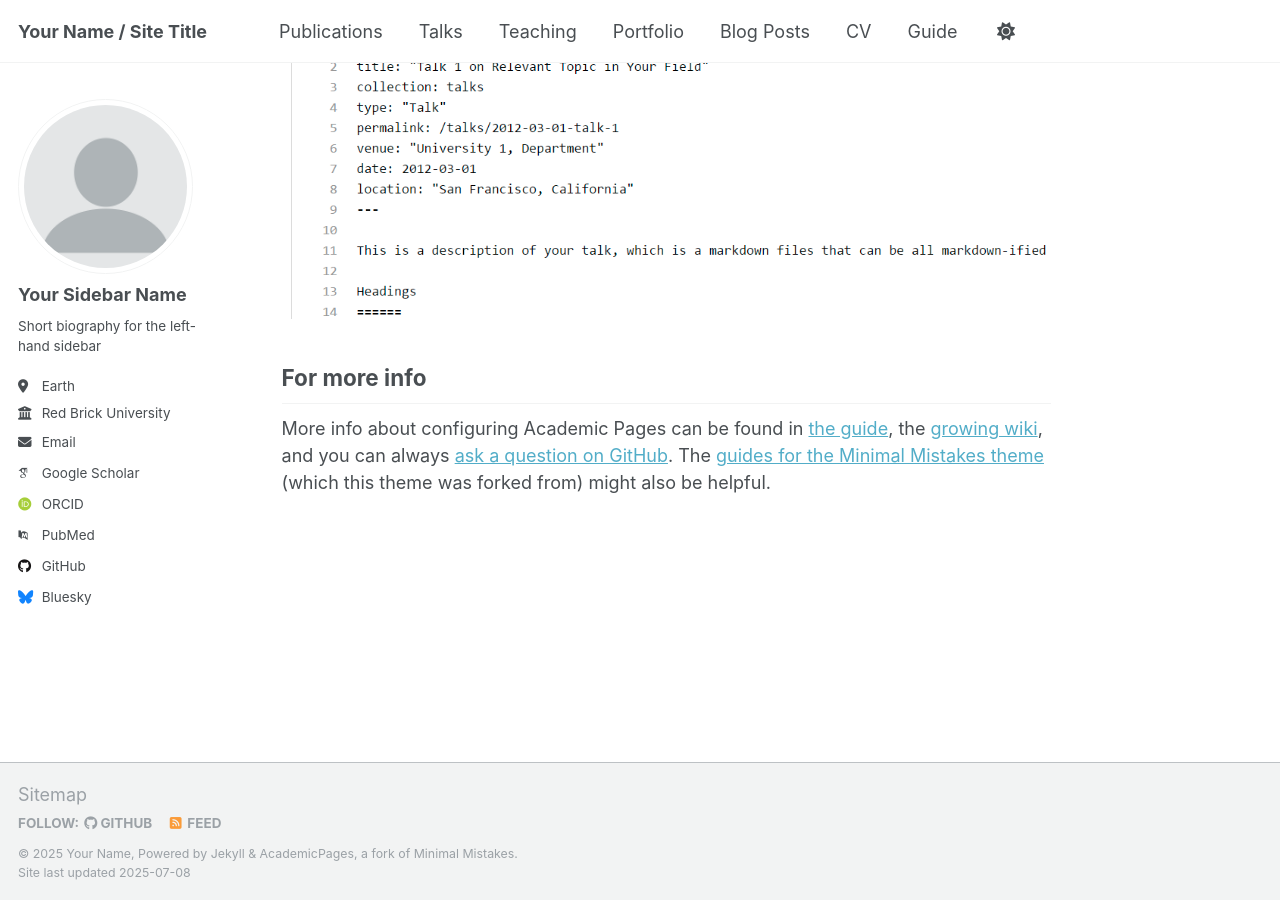
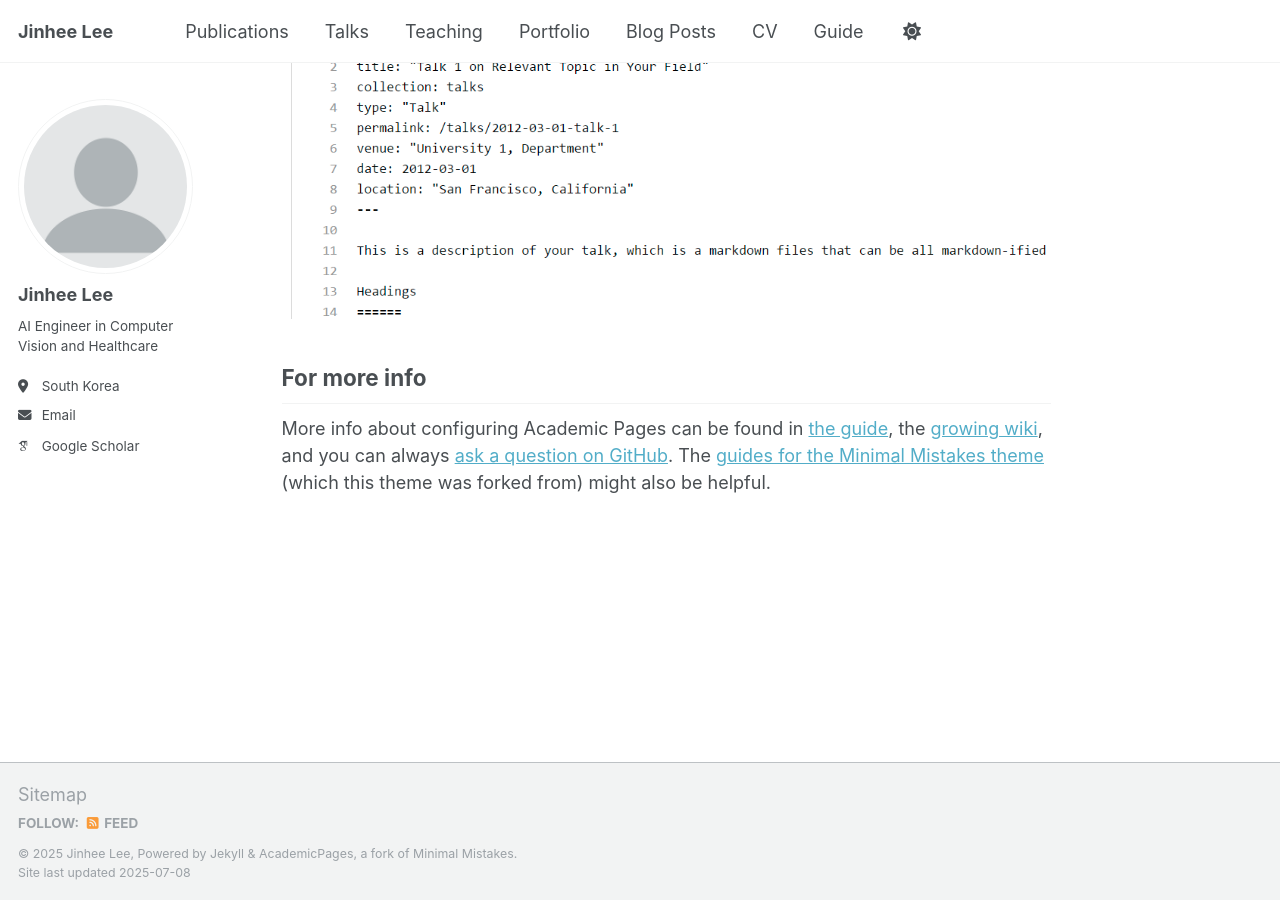
Before and after one commit to jinheeleelv99/jinheeleelv99.github.io, a Jekyll site: the page built from _pages/about.md, in a window 1280 px wide and 900 px high, scrolled down 2880 px. Built offline with Jekyll 4.4.1, drawn with Linux system fonts in a browser that asks for light colours; some web fonts are replaced; a script that is not in the unit is left out.

Commit message:
update _config.yml

```diff
--- a/_config.yml
+++ b/_config.yml
@@ -9,13 +9,13 @@
 # Basic Site Settings
 locale                   : "en-US"
 site_theme               : "default"
-title                    : "Your Name / Site Title"
+title                    : "Jinhee Lee"
 title_separator          : "-"
-name                     : &name "Your Name"
+name                     : &name "Jinhee Lee"
 description              : &description "personal description"
-url                      : https://academicpages.github.io # the base hostname & protocol for your site e.g. "https://[your GitHub username].github.io" or if you already have some other page hosted on Github then use "https://[your GitHub username].github.io/[Your Repo Name]"
+url                      : https://jinheeleelv99.github.io # the base hostname & protocol for your site e.g. "https://[your GitHub username].github.io" or if you already have some other page hosted on Github then use "https://[your GitHub username].github.io/[Your Repo Name]"
 baseurl                  : "" # the subpath of your site, e.g. "/blog"
-repository               : "academicpages/academicpages.github.io"
+repository               : "jinheeleelv99/jinheeleelv99.github.io"
 
 # Site Author - The following control what appear as part of the author content on the side bar.
 #               If a field is blank the icon and link will not appear, otherwise it will be shown.
@@ -23,22 +23,22 @@ repository               : "academicpages/academicpages.github.io"
 author:
   # Biographic information
   avatar           : "profile.png"
-  name             : "Your Sidebar Name"
+  name             : "Jinhee Lee"
   pronouns         : # example: "she/her"
-  bio              : "Short biography for the left-hand sidebar"
-  location         : "Earth"
-  employer         : "Red Brick University"
+  bio              : "AI Engineer in Computer Vision and Healthcare"
+  location         : "South Korea"
+  employer         : # URL
   uri              : # URL
-  email            : "none@example.org"
+  email            : "jinny6876@gmail.com"
 
   # Academic websites
   academia         : # URL
   arxiv            : # URL - Update with the correct link to your profile
-  googlescholar    : "https://scholar.google.com/citations?user=PS_CX0AAAAAJ"
+  googlescholar    : "https://scholar.google.com/citations?user=nVyn5OsAAAAJ"
   impactstory      : # URL
-  orcid            : "http://orcid.org/yourorcidurl"
+  orcid            : # URL
   semantic         : # URL
-  pubmed           : "https://www.ncbi.nlm.nih.gov/pubmed/?term=john+snow"
+  pubmed           : # URL
   researchgate     : # URL
   scopus           : # URL
 
@@ -46,13 +46,13 @@ author:
   bitbucket        : # Username - Update with your username on the site
   codepen          : # Username
   dribbble         : # Username
-  github           : "academicpages"
+  github           : # Username
   kaggle           : # Username
   stackoverflow    : # User number or user number and name (i.e., use "1" or "1/jeff-atwood")
 
   # Social media
   artstation       : # Username
-  bluesky          : "bsky.app" # Replace this with you Bluesky username
+  bluesky          : # Username
   facebook         : # Username
   flickr           : # Username
   foursquare       : # Username
```
